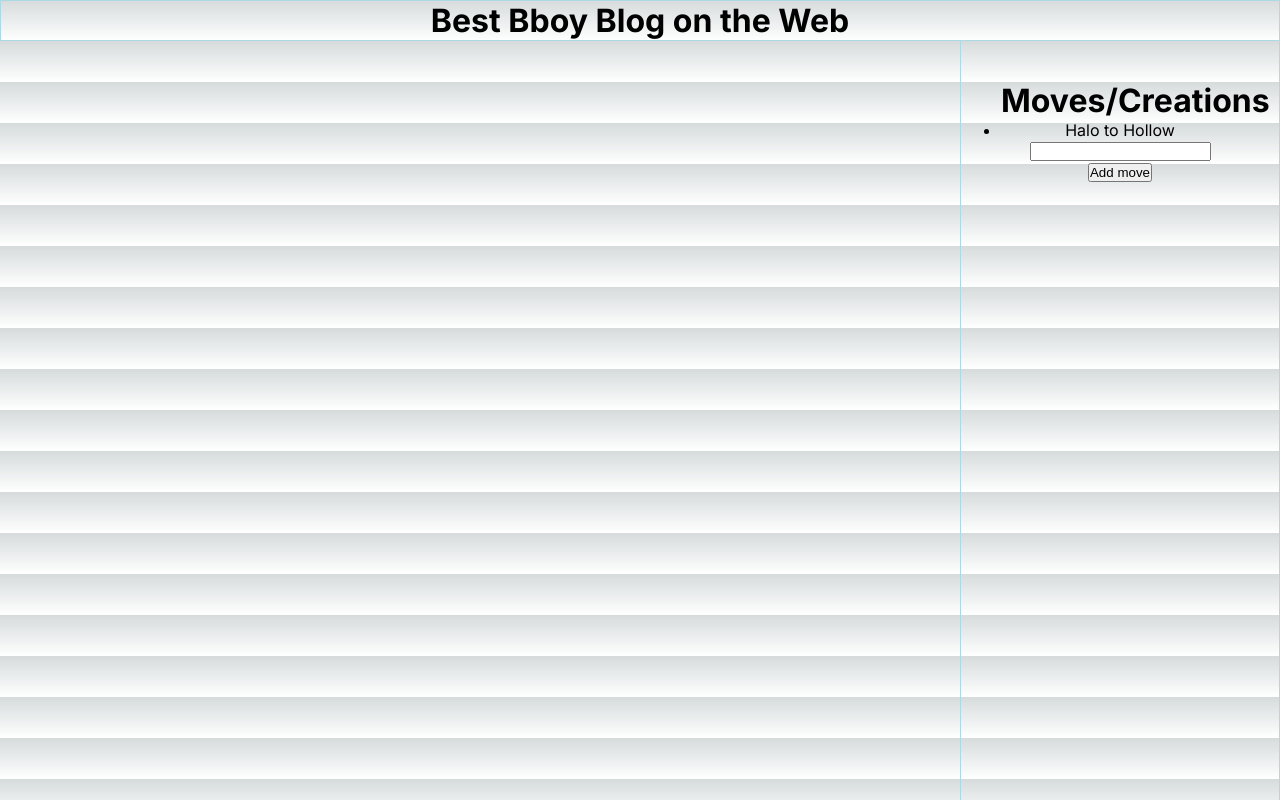
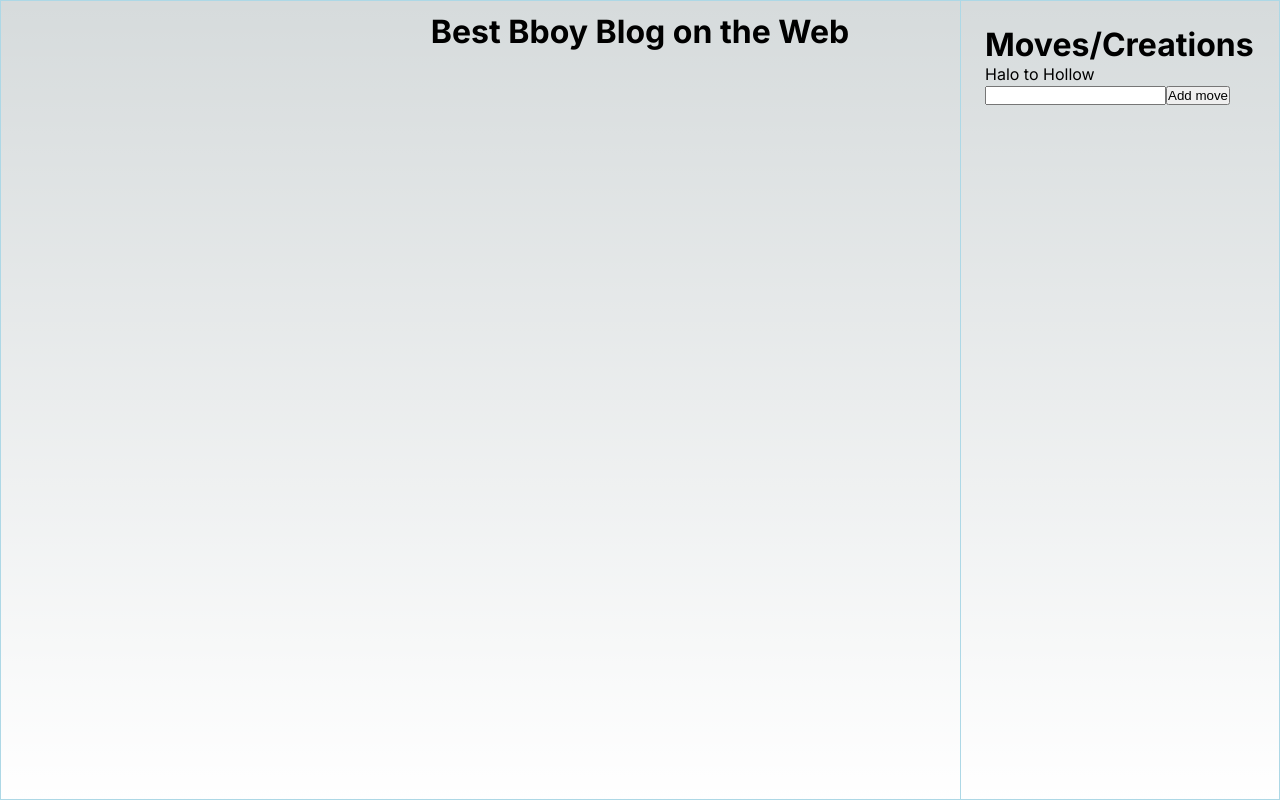
Before and after one commit to oslabs-beta/test-app, a Next.js app: page / in a window 1280 px wide. Built offline with nearby package versions, Linux system fonts and the light colour scheme.

Commit message:
improves UI

```diff
--- a/app/globals.css
+++ b/app/globals.css
@@ -101,6 +101,10 @@ a {
   text-decoration: none;
 }
 
+li {
+  list-style-type: none;
+}
+
 @media (prefers-color-scheme: dark) {
   html {
     color-scheme: dark;
--- a/app/page.js
+++ b/app/page.js
@@ -4,6 +4,14 @@ import styles from './page.module.css'
 import { revalidatePath } from 'next/cache';
 
 const moves = ['Halo to Hollow'];
+
+const Container = () => {
+  return (
+    <div className={styles.container}>
+      <h1 className={styles.boxTitle}>Best Bboy Blog on the Web</h1>
+    </div>
+  )
+}
 
 const MoveBox = () => {
   async function addMove(data) {
@@ -14,8 +22,6 @@ const MoveBox = () => {
   }
 
   return (
-    <main className={styles.main}>
-      <h1 className={styles.boxTitle}>Best Bboy Blog on the Web</h1>
     <div className={styles.moveBox}>
       <h1 className={styles.boxTitle}>Moves/Creations</h1>
       <ul>
@@ -38,22 +44,14 @@ const MoveBox = () => {
         </button>
       </form>
     </div>
-    </main>
-
   )
 }
 
-
-
 export default function Home() {
-
-
   return (
-    <>
+    <div className={styles.main}>
+      <Container />
       <MoveBox />
-
-    </>
-
-
+    </div>
   );
 }
--- a/app/page.module.css
+++ b/app/page.module.css
@@ -1,16 +1,23 @@
 .main {
   text-align: center;
   border: 1px solid lightblue;
-  position: relative;
+  height: 100vh;
+
+}
+
+.container {
+  padding-top: .69em;
 }
 
 .moveBox {
-  padding: 2.5em;
+  padding: 1.5em;
   border: 1px solid lightblue;
-  position: fixed;
+  position: absolute;
   width: 20em;
-  height: 100%;
+  height: 100vh;
   right: 0;
+  top: 0;
+  text-align: left;
 }
 
 .boxTitle {
```
Lines whose indentation alone changed are shown as unchanged.
